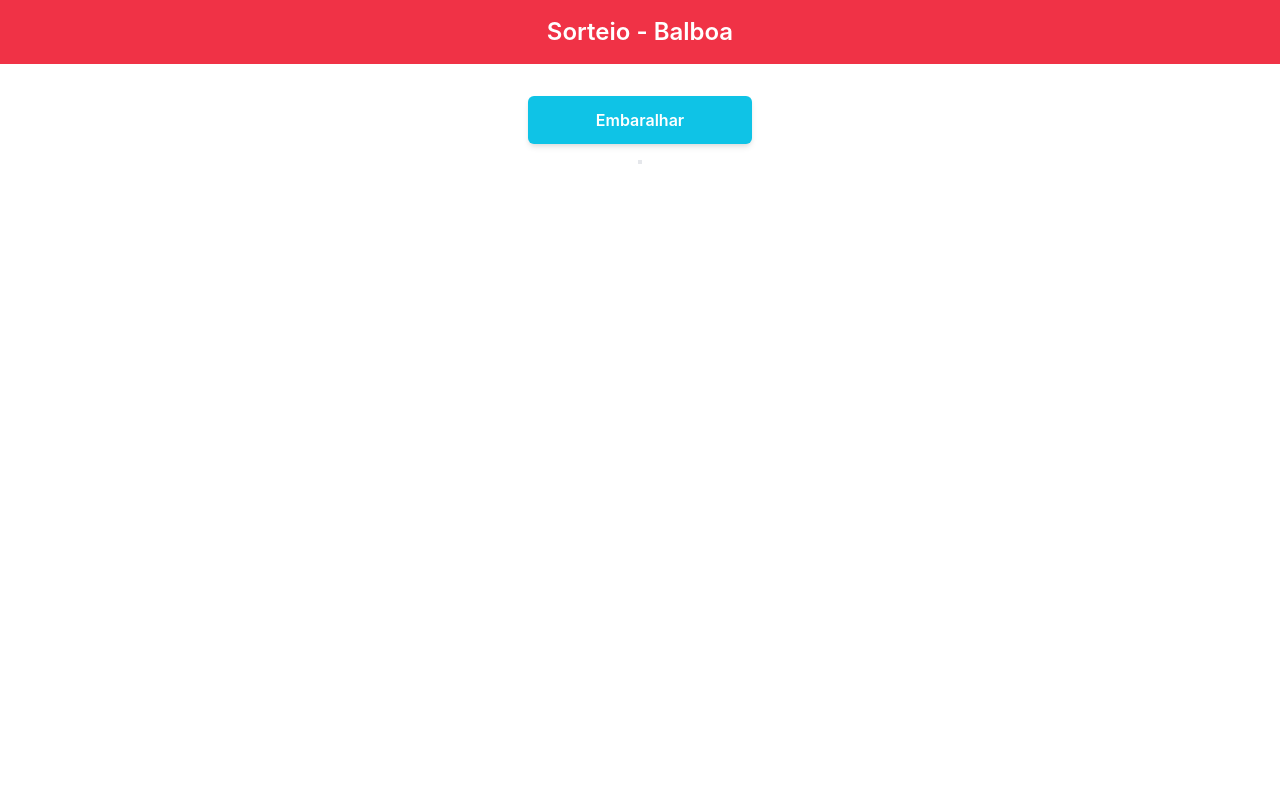
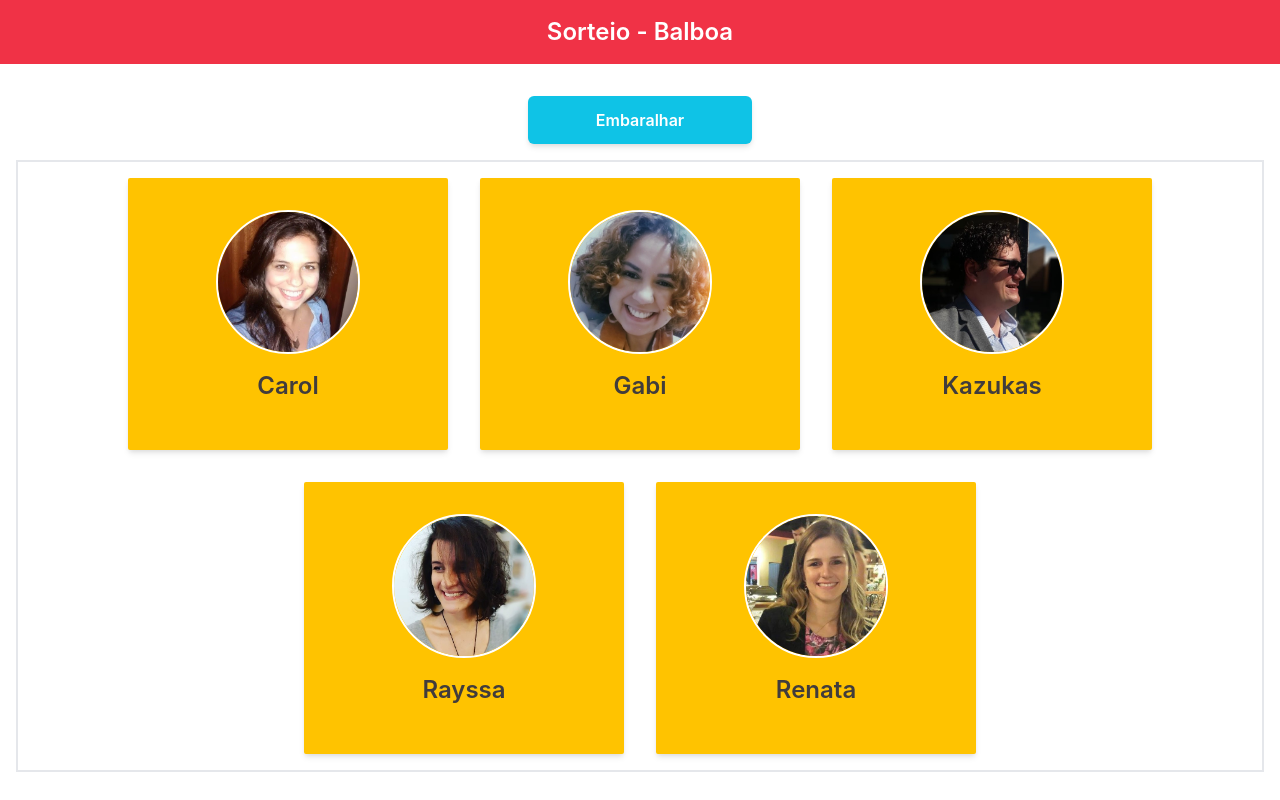
Before and after one commit to biraneves/react-shuffle, a React (Create React App) app: page / in a window 1280 px wide. Built offline with nearby package versions, Linux system fonts and the light colour scheme.

Commit message:
Criados componentes Card, Label e Photo.

```diff
--- /dev/null
+++ b/src/components/Card.jsx
@@ -0,0 +1,15 @@
+import Label from "./Label";
+import Photo from "./Photo";
+
+export default function Card({
+    urlPhoto,
+    altText,
+    labelText,
+}) {
+    return (
+        <div className="flex flex-col items-center justify-center w-80 p-8 m-4 shadow-md rounded-sm" style={{backgroundColor: '#FFC300'}}>
+            <Photo urlFile={urlPhoto} alternativaText={altText} />
+            <Label>{labelText}</Label>
+        </div>
+    );
+}
--- /dev/null
+++ b/src/components/Label.jsx
@@ -0,0 +1,7 @@
+export default function Label({
+    children: text = 'Texto da label',
+}) {
+    return (
+        <span className="m-4 text-2xl font-semibold" style={{color: '#413C3C'}}>{text}</span>
+    );
+}
--- /dev/null
+++ b/src/components/Photo.jsx
@@ -0,0 +1,12 @@
+export default function Photo({
+    urlFile,
+    alternativaText = 'Alternative text',
+}) {
+    return (
+        <img
+            src={urlFile}
+            alt={alternativaText}
+            className='w-36 rounded-full border-2 border-solid border-white'
+        />
+    );
+}
--- a/src/data/people.js
+++ b/src/data/people.js
@@ -3,23 +3,23 @@ import { getNewId } from "../services/idService"
 export const people = [
     {
         'name': 'Carol',
-        'photo': '../../public/photos/carol.jpg',
+        'photo': 'photos/carol.jpg',
     },
     {
         'name': 'Gabi',
-        'photo': '../../public/photos/gabi.jpg',
+        'photo': 'photos/gabi.jpg',
     },
     {
         'name': 'Kazukas',
-        'photo': '../../public/photos/kazukas.jpg',
+        'photo': 'photos/kazukas.jpg',
     },
     {
         'name': 'Rayssa',
-        'photo': '../../public/photos/rayssa.jpg',
+        'photo': 'photos/rayssa.jpg',
     },
     {
         'name': 'Renata',
-        'photo': '../../public/photos/renata.jpg',
+        'photo': 'photos/renata.jpg',
     },
 ]
     .map(item => {
--- a/src/pages/MainPage.jsx
+++ b/src/pages/MainPage.jsx
@@ -1,7 +1,10 @@
+import { people } from "../data/people";
+
 import Header from "../components/Header";
 import Main from "../components/Main";
 import Button from "../components/Button";
 import Deck from "../components/Deck";
+import Card from "../components/Card";
 
 export default function MainPage() {
     return (
@@ -9,7 +12,15 @@ export default function MainPage() {
             <Header>Sorteio - Balboa</Header>
             <Main>
                 <Button>Embaralhar</Button>
-                <Deck></Deck>
+                <Deck>
+                    {
+                        people.map(item => {
+                            return (
+                                <Card urlPhoto={item.photo} altText={item.name} labelText={item.name} key={item.id} />
+                            );
+                        })
+                    }
+                </Deck>
             </Main>
         </>
     );
```
